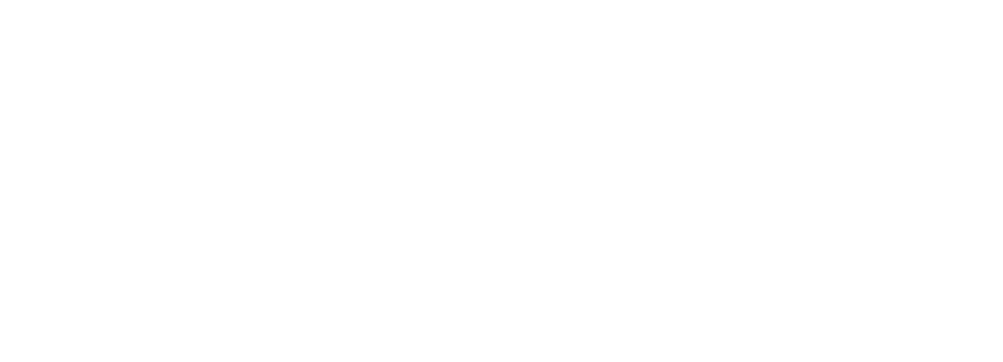
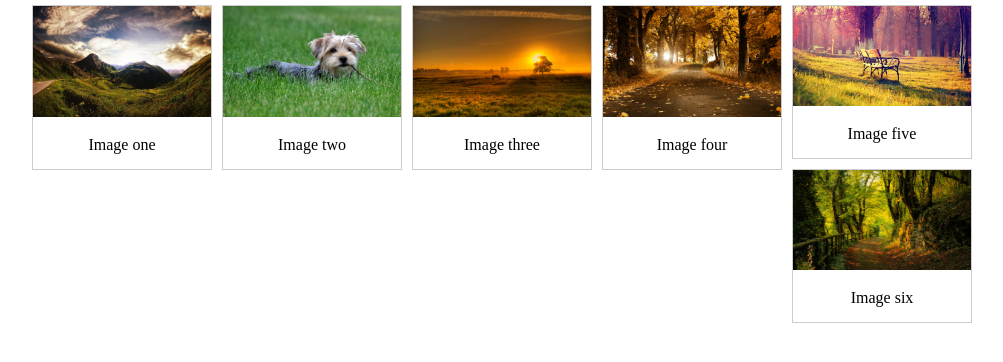
Before and after one commit to bhaskarmac/simplegallery, a plain HTML site: page index.html in a window 1280 px wide. Shown: the whole page, without its empty margins (73-1076 px from the left). Drawn offline with Linux system fonts and the light colour scheme.

Commit message:
Adding feature to append and display images in body
Improved styles

```diff
--- a/css/styles.css
+++ b/css/styles.css
@@ -3,23 +3,29 @@
 	padding: 0;
 	box-sizing: border-box;
 }
-div.gallery {
+section{
+	width: 100%;
+	float: left;
+	padding-left: 100px;
+	padding-right: 100px;
+}
+.galleryContainer{
+	margin: 0 auto;
+}
+.gallery {
 	margin: 5px;
 	border: 1px solid #ccc;
 	float: left;
 	width: 180px;
 }
-
-div.gallery:hover {
+.gallery:hover {
 	border: 1px solid #777;
 }
-
-div.gallery img {
+.gallery img {
 	width: 100%;
 	height: auto;
 }
-
-div.desc {
+.desc {
 	padding: 15px;
 	text-align: center;
 }
--- a/index.html
+++ b/index.html
@@ -8,10 +8,9 @@
 	<script src="js/myscript.js" type="text/javascript"></script>
 </head>
 <body>
-
-	<div class="galleryContainer">
-
-	</div>
-
+	<section>
+		<div class="galleryContainer">
+		</div>
+	</section>
 </body>
 </html>
--- a/js/myscript.js
+++ b/js/myscript.js
@@ -1,9 +1,36 @@
 jQuery(document).ready(function() {
-	console.log('document is ready!');
+	console.log('document is ready now!');
 
+	//Retrieving the image json data from imageData.json file
 	$.getJSON('js/imageData.json', function(data) {
 		console.log('data=>', data);
-	});
+		if(data){
+			displayImages(data.images);
+		}else{
+			console.log('Oops! something went wrong with json file.');
+		}
+	}); //getJSON ends here
+
+	/**
+	 * [displayImages : method to append the images in body and display]
+	 * @param  {[JSON Array]} imageJSON [accepts the JSON array of images to display]
+	 */
+	function displayImages(imageJSON) {
+		console.log('In displayImages=>', imageJSON);
+		var singleImage;
+		for (var i = 0;i<imageJSON.length; i++) {
+			singleImage = '<div class="gallery">'+
+			'<a href="'+imageJSON[i].imgSource+'">'+
+			'<img src="'+imageJSON[i].imgSource+'" alt="'+imageJSON[i].name+'" width="300" height="200">'+
+			'</a>'+
+			'<div class="desc">'+imageJSON[i].name+'</div>'+
+			'</div>';
+
+			jQuery('.galleryContainer').append(singleImage);
+		} // for loop ends here
 
 
-});
+	} //displayImages ends here
+
+
+}); //document ready ends here
```
